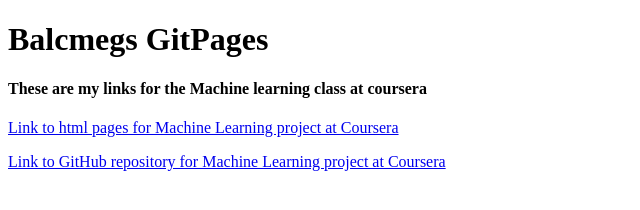
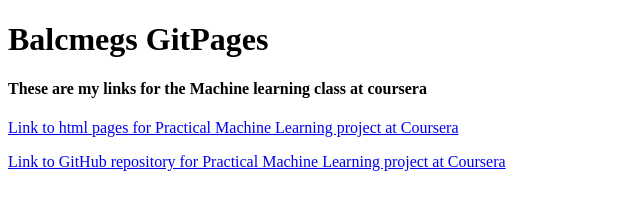
Before and after one commit to Balcmeg/balcmeg.github.io, a plain HTML site: page index.html in a window 1280 px wide. Shown: the whole page, without its empty margins (0-640 px from the left). Drawn offline with Linux system fonts and the light colour scheme.

Commit message:
Final commit!!
Happy Chinese New Year!

```diff
--- a/index.html
+++ b/index.html
@@ -12,9 +12,9 @@
 
   <h1>Balcmegs GitPages</h1>
 <h4>These are my links for the Machine learning class at coursera</h4>
-  <p><a href="MachineProject_Sub.html">Link to html pages for Machine Learning project at Coursera</a></P>
+  <p><a href="MachineProject_Sub.html">Link to html pages for Practical Machine Learning project at Coursera</a></P>
 <p>
-<a href="http://github.com/Balcmeg/MachineProj">Link to GitHub repository for Machine Learning project at Coursera</a>
+<a href="http://github.com/Balcmeg/MachineProj">Link to GitHub repository for Practical Machine Learning project at Coursera</a>
 </p>
 
 </body>
```
